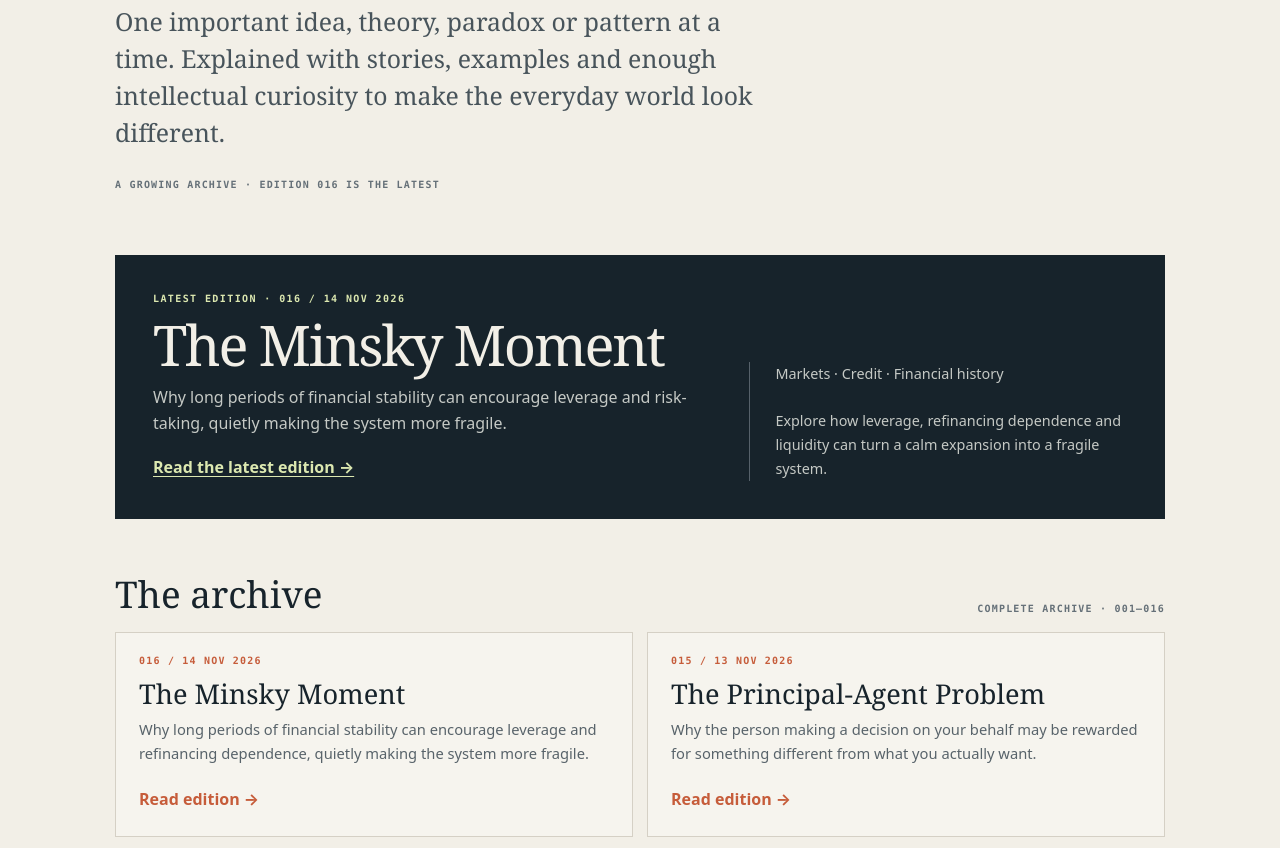
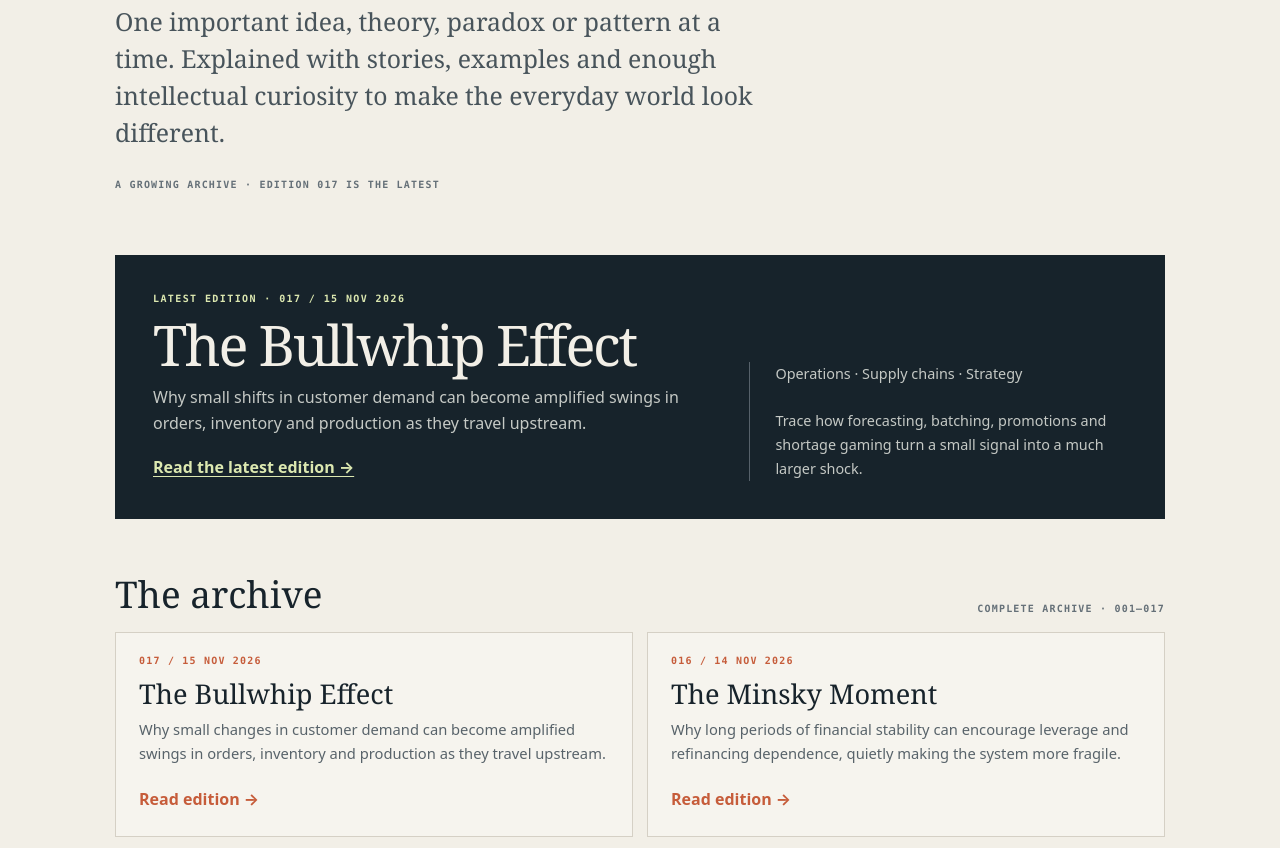
Before and after one commit to happyrabbit29/daily-big-idea, a plain HTML site: page index.html in a window 1280 px wide. Shown: the part 541-1389 px from the top of the page. Drawn offline with Linux system fonts and the light colour scheme.

Commit message:
Feature Daily Big Idea Edition 017 in the archive

```diff
--- a/index.html
+++ b/index.html
@@ -45,19 +45,20 @@ footer{border-top:1px solid var(--line);padding:20px 0 32px;color:var(--muted);f
 <div class="kicker">A daily field guide to thinking</div>
 <h1>Ideas that<br>change the angle.</h1>
 <p class="intro">One important idea, theory, paradox or pattern at a time. Explained with stories, examples and enough intellectual curiosity to make the everyday world look different.</p>
-<div class="hero-meta">A growing archive · Edition 016 is the latest</div>
+<div class="hero-meta">A growing archive · Edition 017 is the latest</div>
 </header>
 <section class="latest" aria-labelledby="latest-title">
 <div>
-<div class="tag">Latest edition · 016 / 14 Nov 2026</div>
-<h2 id="latest-title">The Minsky Moment</h2>
-<p>Why long periods of financial stability can encourage leverage and risk-taking, quietly making the system more fragile.</p>
-<a href="editions/minsky-moment.html">Read the latest edition →</a>
+<div class="tag">Latest edition · 017 / 15 Nov 2026</div>
+<h2 id="latest-title">The Bullwhip Effect</h2>
+<p>Why small shifts in customer demand can become amplified swings in orders, inventory and production as they travel upstream.</p>
+<a href="editions/bullwhip-effect.html">Read the latest edition →</a>
 </div>
-<div class="side">Markets · Credit · Financial history<br><br>Explore how leverage, refinancing dependence and liquidity can turn a calm expansion into a fragile system.</div>
+<div class="side">Operations · Supply chains · Strategy<br><br>Trace how forecasting, batching, promotions and shortage gaming turn a small signal into a much larger shock.</div>
 </section>
-<div class="section-head"><h2>The archive</h2><span>Complete archive · 001–016</span></div>
+<div class="section-head"><h2>The archive</h2><span>Complete archive · 001–017</span></div>
 <section class="archive" aria-label="All available editions">
+<article class="card"><div class="number">017 / 15 NOV 2026</div><h3>The Bullwhip Effect</h3><p>Why small changes in customer demand can become amplified swings in orders, inventory and production as they travel upstream.</p><a href="editions/bullwhip-effect.html">Read edition →</a></article>
 <article class="card"><div class="number">016 / 14 NOV 2026</div><h3>The Minsky Moment</h3><p>Why long periods of financial stability can encourage leverage and refinancing dependence, quietly making the system more fragile.</p><a href="editions/minsky-moment.html">Read edition →</a></article>
 
 <article class="card"><div class="number">015 / 13 NOV 2026</div><h3>The Principal-Agent Problem</h3><p>Why the person making a decision on your behalf may be rewarded for something different from what you actually want.</p><a href="editions/principal-agent-problem.html">Read edition →</a></article>
```
